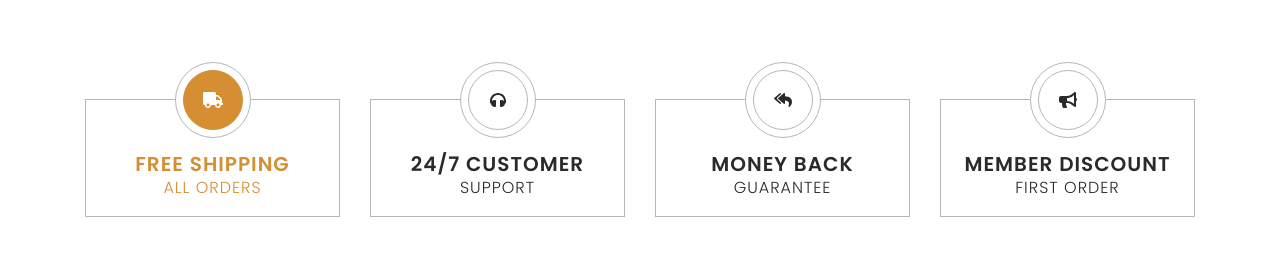
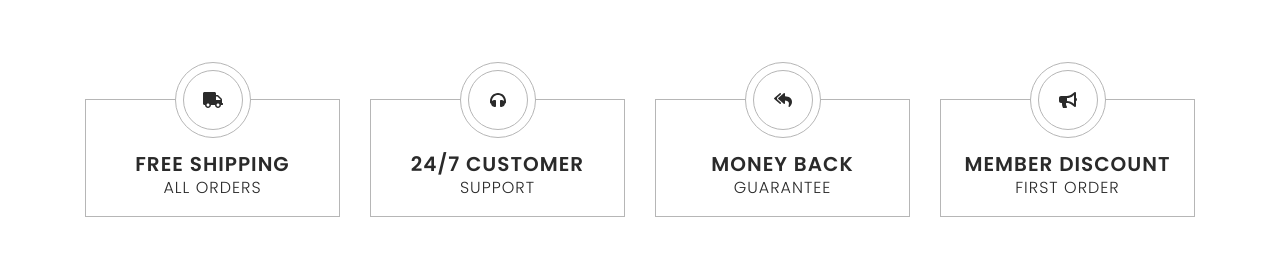
Before and after one commit to Varenthein/WDP-2101-01, a React (Create React App) app: page / in a window 1280 px wide. Shown: the part 306-573 px from the top of the page. Built offline with nearby package versions, Linux system fonts and the light colour scheme.

Commit message:
Fix FeatureBox styles

```diff
--- a/src/components/common/FeatureBox/FeatureBox.module.scss
+++ b/src/components/common/FeatureBox/FeatureBox.module.scss
@@ -61,6 +61,7 @@
     }
   }
 
+  &:hover,
   &.active {
     .iconWrapper {
       color: #ffffff;
@@ -76,3 +77,7 @@
     }
   }
 }
+
+a:hover {
+  text-decoration: none;
+}
--- a/src/components/features/FeatureBoxes/FeatureBoxes.js
+++ b/src/components/features/FeatureBoxes/FeatureBoxes.js
@@ -16,28 +16,36 @@ const FeatureBoxes = () => (
     <div className='container'>
       <div className='row'>
         <div className='col'>
-          <FeatureBox icon={faTruck} active>
+          <a href='#'>
+            <FeatureBox icon={faTruck}>
               <h5>Free shipping</h5>
               <p>All orders</p>
             </FeatureBox>
+          </a>
         </div>
         <div className='col'>
+          <a href='#'>
             <FeatureBox icon={faHeadphones}>
               <h5>24/7 customer</h5>
               <p>support</p>
             </FeatureBox>
+          </a>
         </div>
         <div className='col'>
+          <a href='#'>
             <FeatureBox icon={faReplyAll}>
               <h5>Money back</h5>
               <p>guarantee</p>
             </FeatureBox>
+          </a>
         </div>
         <div className='col'>
+          <a href='#'>
             <FeatureBox icon={faBullhorn}>
               <h5>Member discount</h5>
               <p>First order</p>
             </FeatureBox>
+          </a>
         </div>
       </div>
     </div>
```
Also changed, not shown: 2 other files (tests, documents, lock files or other folders). Lines whose indentation alone changed are shown as unchanged.
